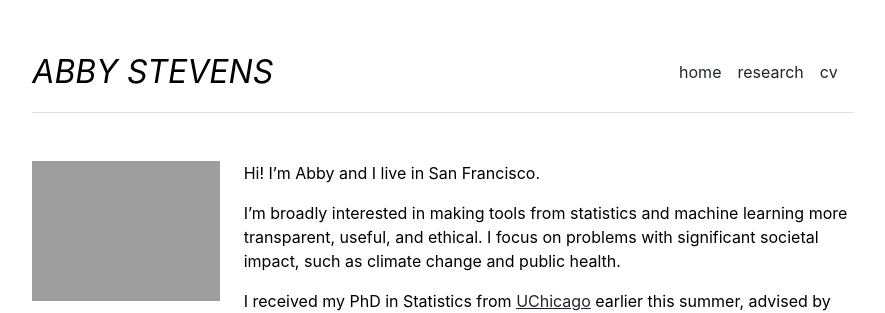
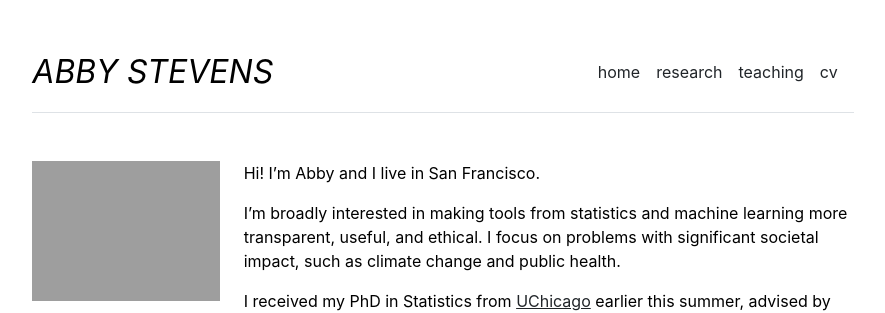
Before and after one commit to dan-xiang/dan-xiang.github.io, a Jekyll site: the page built from index.md, in a window 1280 px wide. Shown: the top 313 px of the page, without its empty margins (197-1082 px from the left). Built offline with Jekyll 4.4.1, drawn with Linux system fonts in a browser that asks for light colours.

Commit message:
Update settings.yml

```diff
--- a/_data/settings.yml
+++ b/_data/settings.yml
@@ -1,6 +1,7 @@
 menu:
 - {name: 'home', url: '/'}
 - {name: 'research', url: '/research'}
+- {name: 'teaching', url: '/teaching'}
 
 people:
 - {name: 'Primary Investigator', title: 'Researcher', department: 'Physics & Astronomy', institution: 'Some University', institution_address: '1 Main Street, Canada', phone: '(000) 000-0000', email: 'hello@university.edu', office: 'Science Building 505', image: 'assets/img/primary-investigator.jpg', url: 'primary-investigator'}
```
